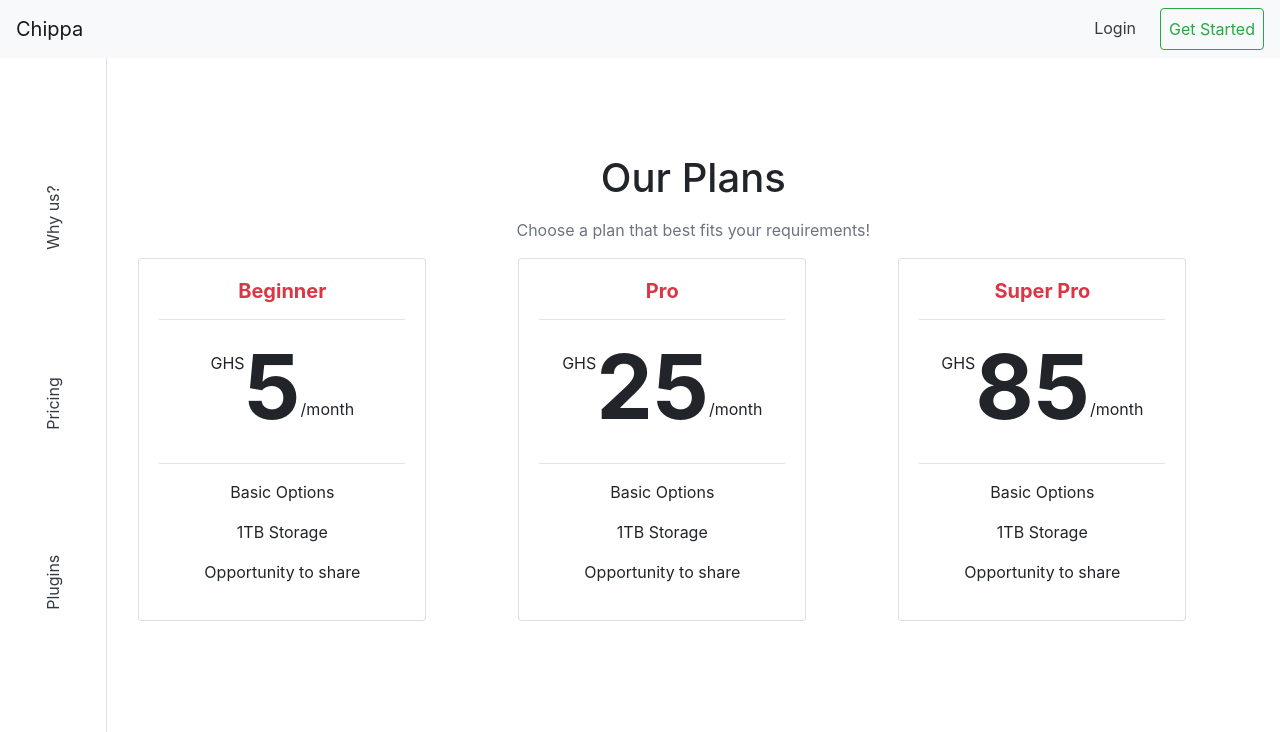
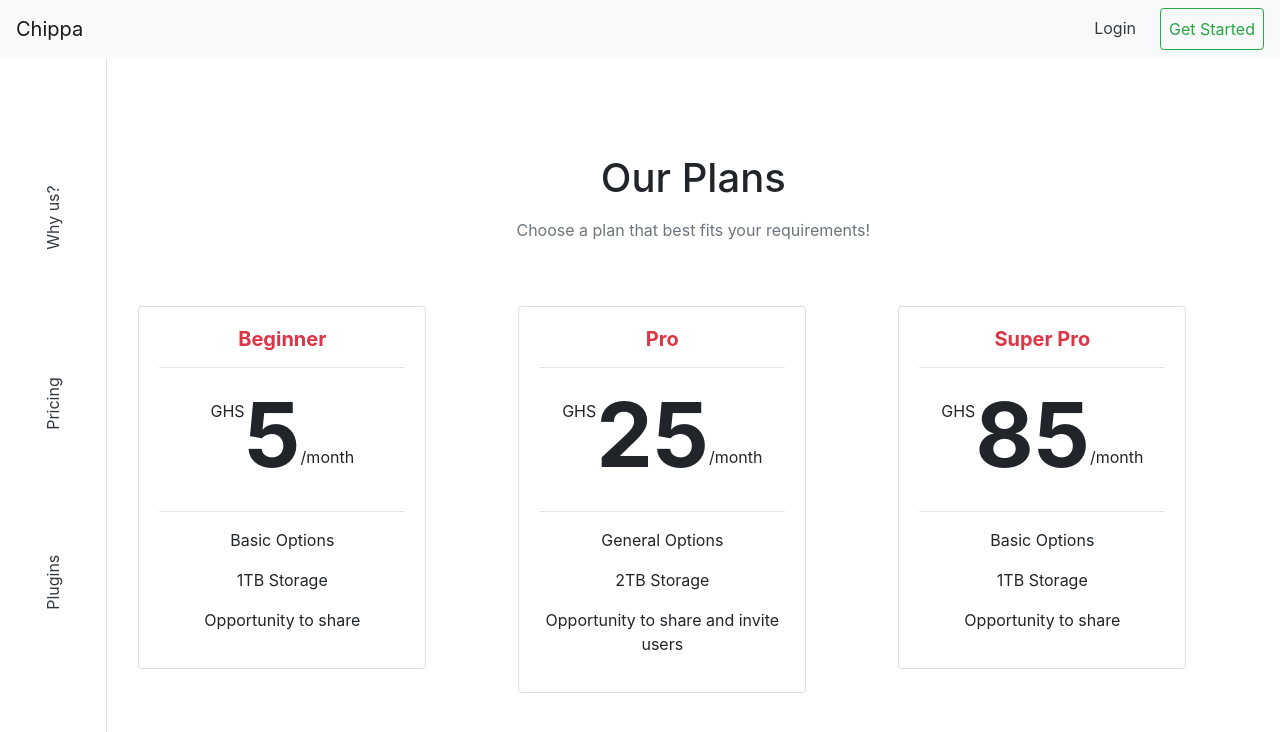
Before and after one commit to appiersign/pricing-plans, a Vue app: page / in a window 1280 px wide. Shown: the top 732 px of the page. Built offline with nearby package versions, Linux system fonts and the light colour scheme.

Commit message:
added mirage js got mock api calls

```diff
--- a/package.json
+++ b/package.json
@@ -18,6 +18,7 @@
     "babel-eslint": "^10.1.0",
     "eslint": "^6.7.2",
     "eslint-plugin-vue": "^6.2.2",
+    "miragejs": "^0.1.38",
     "vue-template-compiler": "^2.6.11"
   },
   "eslintConfig": {
--- a/src/App.vue
+++ b/src/App.vue
@@ -41,7 +41,7 @@
             <p class="text-center text-secondary mt-3">Choose a plan that best fits your requirements!</p>
           </div>
         </div>
-        <div class="row">
+        <div class="row mt-5">
           <div class="container">
             <div class="row">
               <div class="col-4">
@@ -83,9 +83,9 @@
                     <hr>
                     <div class="row">
                       <div class="container text-center">
-                        <p>Basic Options</p>
-                        <p>1TB Storage</p>
-                        <p>Opportunity to share</p>
+                        <p>General Options</p>
+                        <p>2TB Storage</p>
+                        <p>Opportunity to share and invite users</p>
                       </div>
                     </div>
                   </div>
--- a/src/pages/Pricing.vue
+++ b/src/pages/Pricing.vue
@@ -1,5 +1,5 @@
 <template>
-    $END$
+
 </template>
 
 <script>
```
Also changed, not shown: 1 other file (tests, documents, lock files or other folders).
